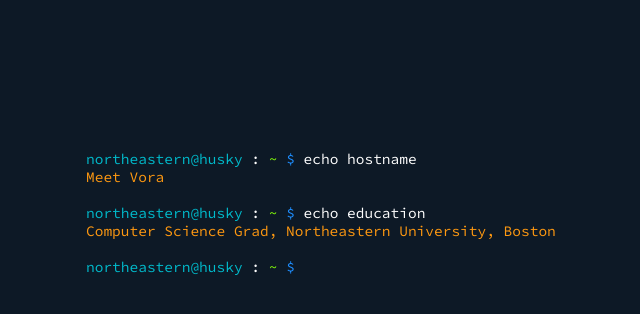
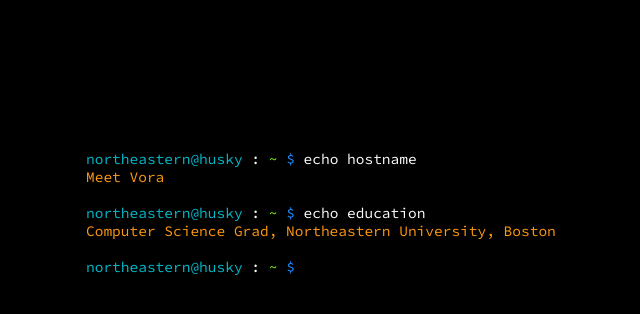
Before and after one commit to vmeet24/vmeet24.github.io, a plain HTML site: page index.html in a window 1280 px wide. Shown: the whole page, without its empty margins (54-694 px from the left). Drawn offline with Linux system fonts and the light colour scheme.

Commit message:
Update style.css
updated background color

```diff
--- a/style.css
+++ b/style.css
@@ -1,5 +1,5 @@
 body {
-	background-color: #0d1926;
+	background-color: #000000;
 	text-align: justify;
 }
 #console{
```
